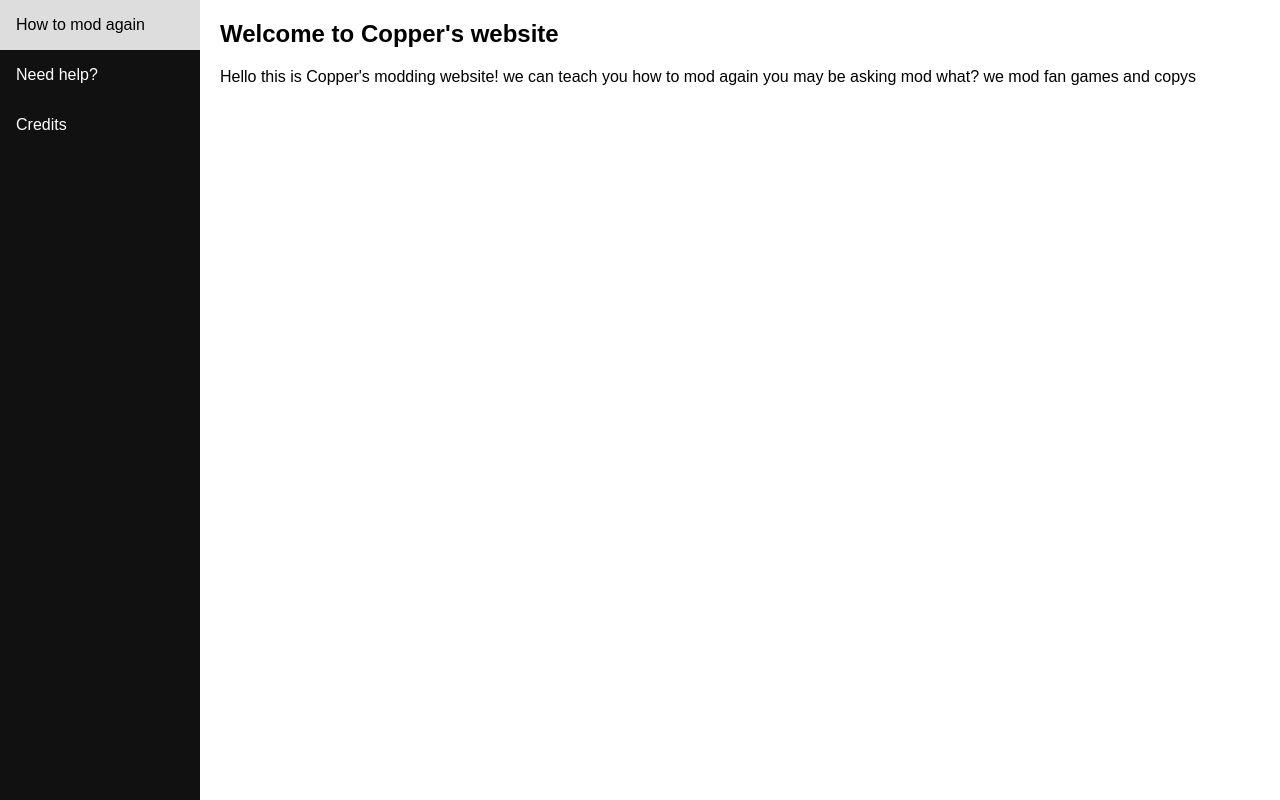
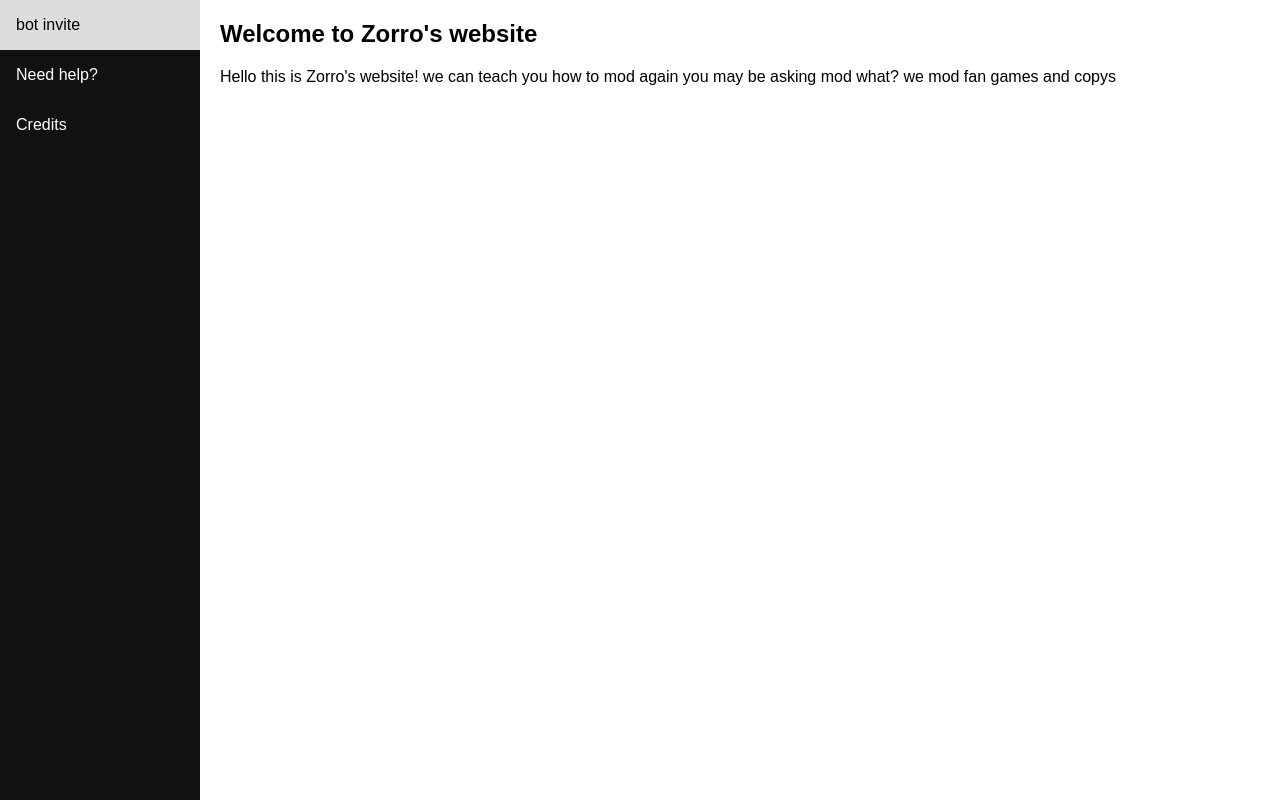
Before and after one commit to dds1234akano1/SUVs-modding-site, a plain HTML site: page index.html in a window 1280 px wide. Drawn offline with Linux system fonts and the light colour scheme.

Commit message:
Update index.html

```diff
--- a/index.html
+++ b/index.html
@@ -4,21 +4,21 @@
   <head>
     <meta charset="utf-8">
     <meta name="viewport" content="width=device-width">
-    <title>Copper's modding website</title>
+    <title>Zorro's website</title>
     <link href="style.css" rel="stylesheet" type="text/css" />
   </head>
   <body>
     <div class="sidenav">
 
-      <a href="howtomodagain.html">How to mod again</a>
+      <a href="howtomodagain.html">bot invite</a>
       <a href="needhelp.html ">Need help?
     <a href="Credits.html">Credits
 </a>
     </div>
 
     <div class="content">
-      <h2>Welcome to Copper's website</h2>
-      <p>Hello this is Copper's modding website! we can teach you how to mod again you may be asking mod what? we mod fan games and copys</p>
+      <h2>Welcome to Zorro's website</h2>
+      <p>Hello this is Zorro's website! we can teach you how to mod again you may be asking mod what? we mod fan games and copys</p>
     </div>
   </body>
 </html>
```
